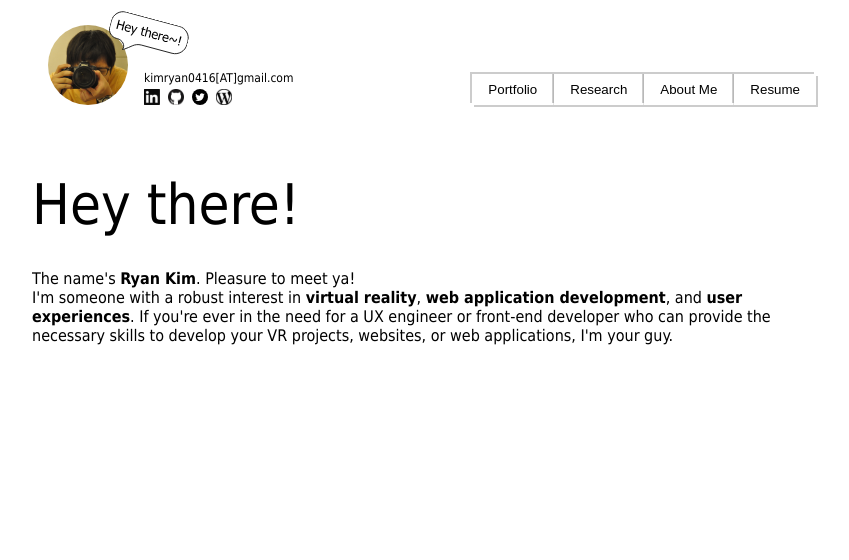
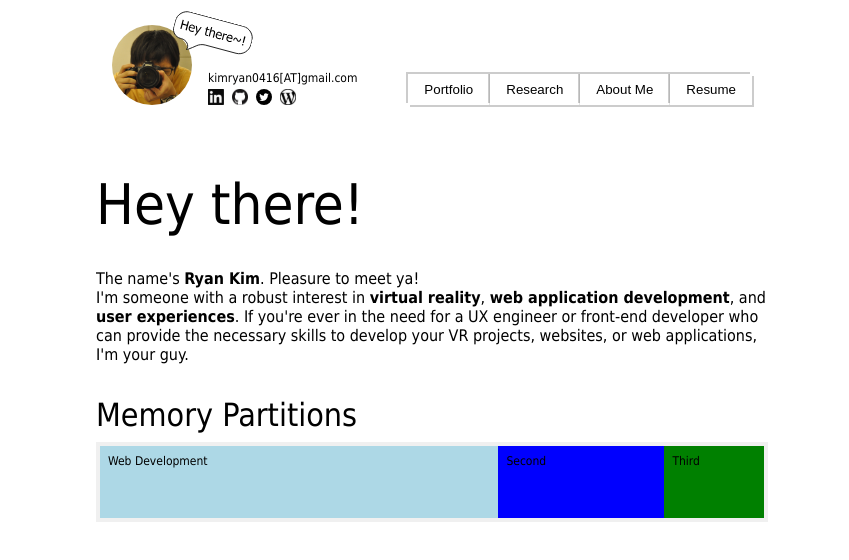
Before and after one commit to kimryan0416/website-react-2021, a React (Create React App) app: page / in a window 1280 px wide. Shown: the top 560 px of the page, without its empty margins (208-1057 px from the left). Built offline with nearby package versions, Linux system fonts and the light colour scheme.

Commit message:
some additional stuff to home

```diff
--- a/src/App.css
+++ b/src/App.css
@@ -34,8 +34,10 @@ html {
 body {
     margin:0px;
     position:relative;
-    padding-top:0px;
+    padding-left: 5%;
+    padding-right: 5%;
     width:100%;
+    box-sizing: border-box;
     max-width: 800px;
     margin-left:auto;
     margin-right:auto;
--- a/src/screens/Home/Home.css
+++ b/src/screens/Home/Home.css
@@ -1,7 +1,40 @@
-.HomeHeader {
+.SkillBar {
+	width: 100%;
+}
+.SkillBarWrapper {
 	display: flex;
 	flex-direction: row;
-	justify-content: space-between;
+	justify-content: flex-start;
 	align-items: flex-start;
 	flex-wrap: nowrap;
+
+	width: 100%;
+	height: 80px;
+	border: 4px solid rgb(240,240,240);
+	box-sizing: border-box;
+	margin-bottom: 8px;
 }
+.SkillBarItem {
+	flex-grow: 0;
+	flex-shrink: 0;
+	height: 100%;
+	padding: 8px;
+	box-sizing: border-box;
+}
+
+.Skill {
+	width: 100%;
+}
+.SkillContent {
+	display: flex;
+	flex-direction: row;
+	justify-content: flex-start;
+	align-items: flex-start;
+	flex-wrap: nowrap;
+
+	width: 100%;
+}
+.SkillProjects {
+	flex-basis: 40%;
+	flex-shrink: 0;
+}
--- a/src/screens/Home/Home.js
+++ b/src/screens/Home/Home.js
@@ -1,3 +1,5 @@
+import { Component } from "react";
+
 import "./Home.css";
 import { Divider } from "../../components";
 
@@ -6,15 +8,107 @@ function Home(props) {
     <>
       <h1>Hey there!</h1>
       <Divider space={32} />
-      <div className="HomeDescription">
-        <div>
-          <p>The name's <strong>Ryan Kim</strong>. Pleasure to meet ya!</p>
-          <p>I'm someone with a robust interest in <strong>virtual reality</strong>, <strong>web application development</strong>, and <strong>user experiences</strong>. If you're ever in the need for a UX engineer or front-end developer who can provide the necessary skills to develop your VR projects, websites, or web applications, I'm your guy.</p>
-        </div>
-        <div></div>
-      </div>
+      <p>The name's <strong>Ryan Kim</strong>. Pleasure to meet ya!</p>
+      <p>I'm someone with a robust interest in <strong>virtual reality</strong>, <strong>web application development</strong>, and <strong>user experiences</strong>. If you're ever in the need for a UX engineer or front-end developer who can provide the necessary skills to develop your VR projects, websites, or web applications, I'm your guy.</p>
+      <Divider space={32} />
+      <h3>Memory Partitions</h3>
+      <Divider space={8} />
+      <SkillBar />
     </>
   );
 }
 
+class SkillBar extends Component {
+  constructor() {
+    super();
+    this.state = {
+      selected:null
+    }
+  }
+  toggleSelected = (to) => {
+    var selected = this.state.selected;
+    if (this.state.selected != to) {
+      selected = to;
+    } else {
+      selected = null;
+    }
+    this.setState({
+      selected:selected
+    })
+  }
+  render() {
+    var  content = null;
+    switch(this.state.selected) {
+      case "webdev":
+        content = <WebDev />
+        break;
+    }
+    return (
+      <div className="SkillBar">
+        <div className="SkillBarWrapper">
+          <div
+            className="SkillBarItem"
+            style={{width:"60%",backgroundColor:"lightblue"}}
+            onClick={()=>{this.toggleSelected("webdev")}}
+          >
+            <p className="h7">Web Development</p>
+          </div>
+          <div
+            className="SkillBarItem"
+            style={{width:"25%",backgroundColor:"blue"}}
+            onClick={()=>{this.toggleSelected("second")}}
+          >
+            <p className="h7">Second</p>
+          </div>
+          <div
+            className="SkillBarItem"
+            style={{width:"15%",backgroundColor:"green"}}
+            onClick={()=>{this.toggleSelected("third")}}
+          >
+            <p className="h7">Third</p>
+          </div>
+        </div>
+        {content}
+      </div>
+    );
+  }
+}
+
+function WebDev() {
+  return (
+    <div className="Skill">
+      <h5>Web Development</h5>
+      <hr />
+      <div className="SkillContent">
+        <div>
+          <p>Languages:</p>
+          <ul>
+            <li>HTML</li>
+            <li>CSS</li>
+            <li>JavaScript</li>
+            <li>PHP 5 &amp; 7</li>
+            <li>MySQL</li>
+            <li>SQLite</li>
+            <li>Python</li>
+          </ul>
+        </div>
+        <div>
+          <p>Frameworks &amp; Libraries:</p>
+          <ul>
+                <li>jQuery</li>
+                <li>D3.js</li>
+                <li>Node.js</li>
+                <li>Angular</li>
+                <li>React.js</li>
+                <li>React Native</li>
+              </ul>
+        </div>
+        <div className="SkillProjects">
+          <p>Related Projects:</p>
+        </div>
+      </div>
+    </div>
+  );
+}
+
 export default Home;
```
